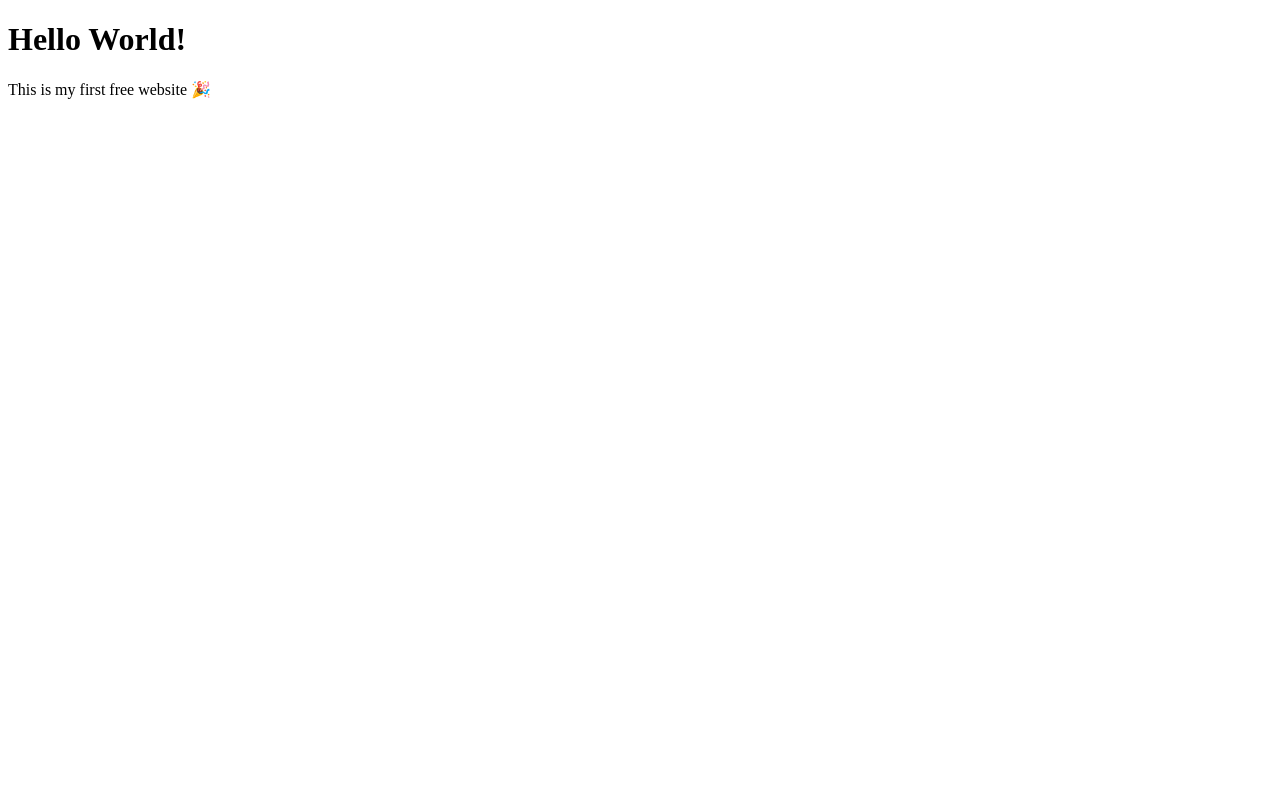
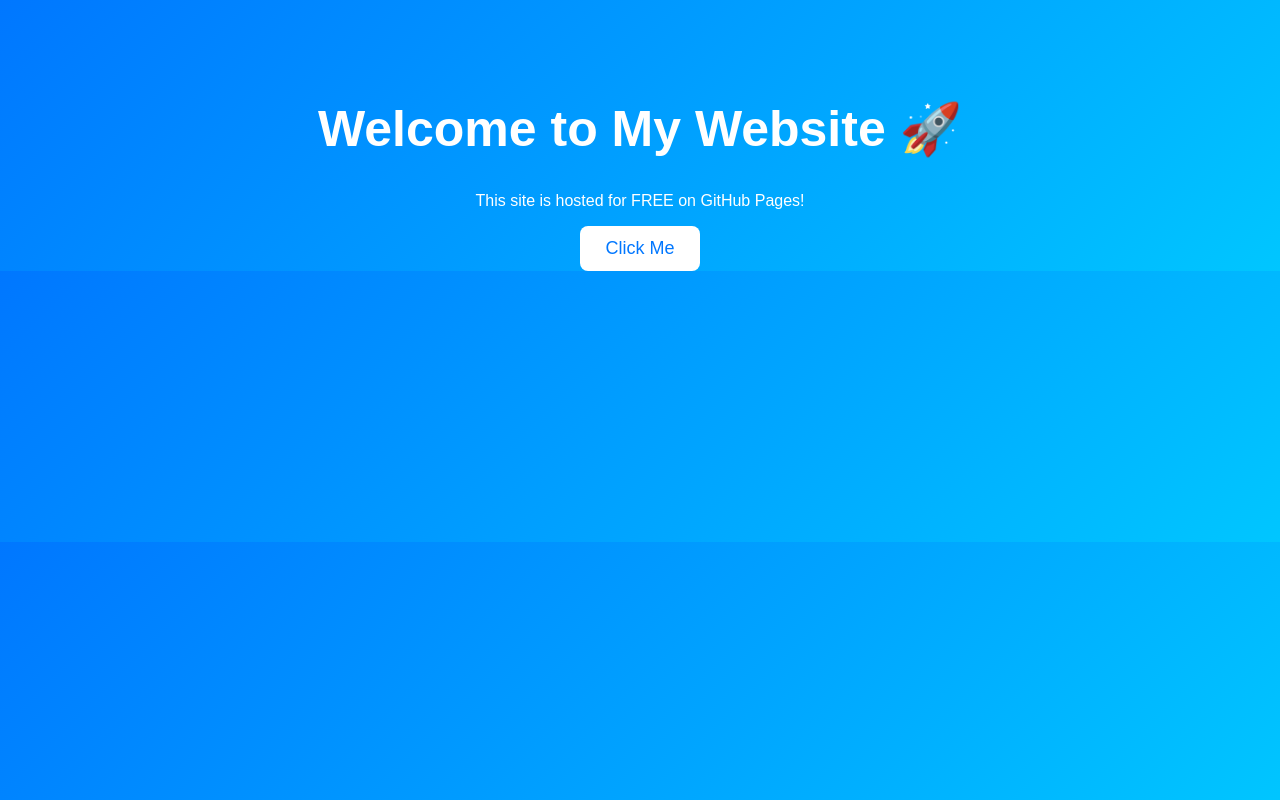
Before and after one commit to nagasasikumar512-del/nagasasikumar512-del.github.io, a plain HTML site: page index.html in a window 1280 px wide. Drawn offline with Linux system fonts and the light colour scheme.

Commit message:
Update index.html

```diff
--- a/index.html
+++ b/index.html
@@ -2,9 +2,50 @@
 <html>
 <head>
   <title>My Website</title>
+  <style>
+    body {
+      margin: 0;
+      font-family: Arial, sans-serif;
+      background: linear-gradient(135deg, #0077ff, #00c6ff);
+      color: white;
+      text-align: center;
+    }
+
+    .container {
+      margin-top: 100px;
+    }
+
+    h1 {
+      font-size: 50px;
+    }
+
+    button {
+      padding: 12px 25px;
+      font-size: 18px;
+      border: none;
+      border-radius: 8px;
+      background: white;
+      color: #0077ff;
+      cursor: pointer;
+    }
+
+    button:hover {
+      background: #f0f0f0;
+    }
+  </style>
 </head>
+
 <body>
-  <h1>Hello World!</h1>
-  <p>This is my first free website 🎉</p>
+  <div class="container">
+    <h1>Welcome to My Website 🚀</h1>
+    <p>This site is hosted for FREE on GitHub Pages!</p>
+    <button onclick="showMessage()">Click Me</button>
+  </div>
+
+  <script>
+    function showMessage() {
+      alert("Thanks for visiting my website!");
+    }
+  </script>
 </body>
 </html>
```
